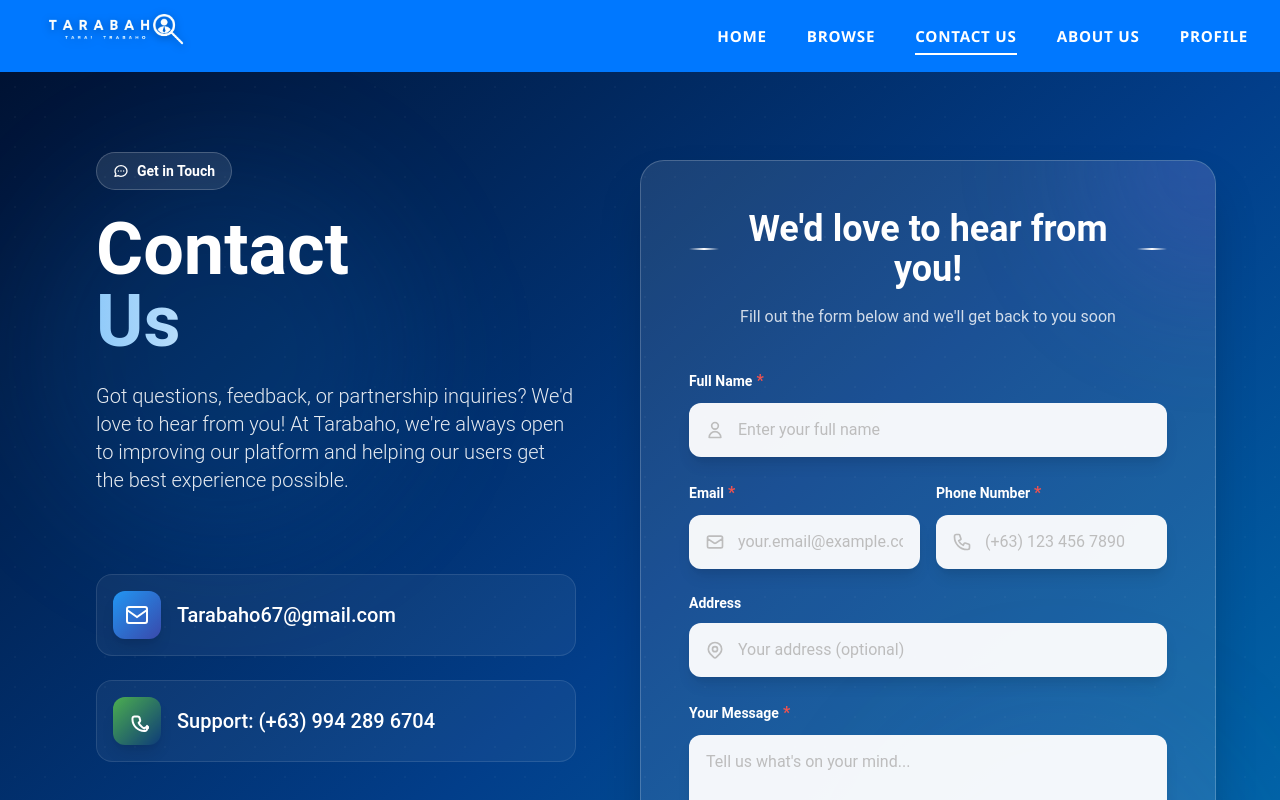
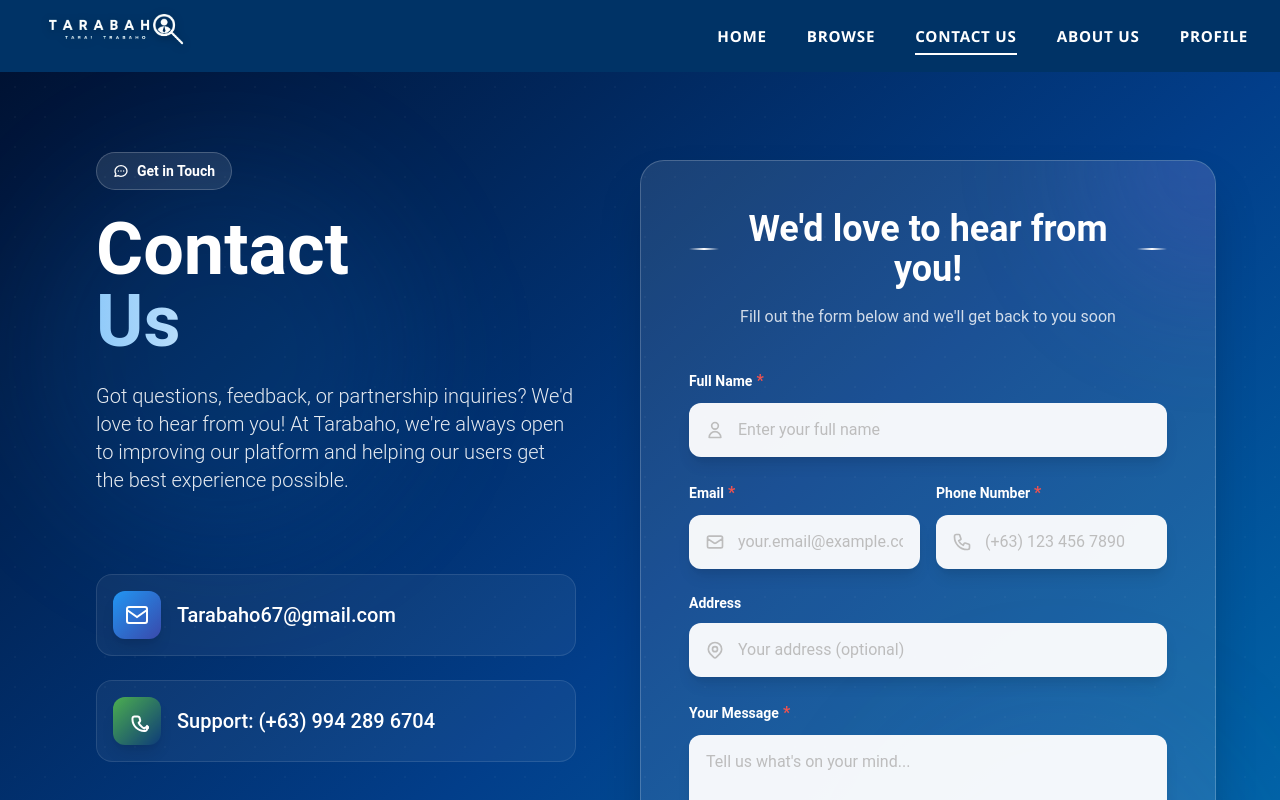
Before and after one commit to biodio332/Tarabaho, a React (Vite) app in the folder tarabahofrontend_web/: page /user-contact in a window 1280 px wide. Shown: the top 800 px of the page. Built offline with nearby package versions, Linux system fonts and the light colour scheme.

Commit message:
update in usernavbar
-change color

```diff
--- a/tarabahofrontend_web/src/styles/User-navbar.css
+++ b/tarabahofrontend_web/src/styles/User-navbar.css
@@ -1,6 +1,6 @@
 /* User Navigation Bar */
 .user-navbar {
-    background-color: #0078ff;
+    background-color: #003366;
     padding: 0.75rem 2rem;
     display: flex;
     align-items: center;
```
